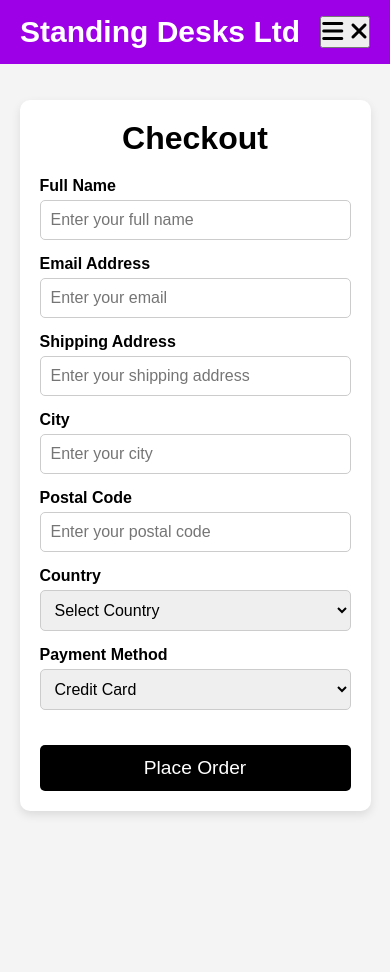
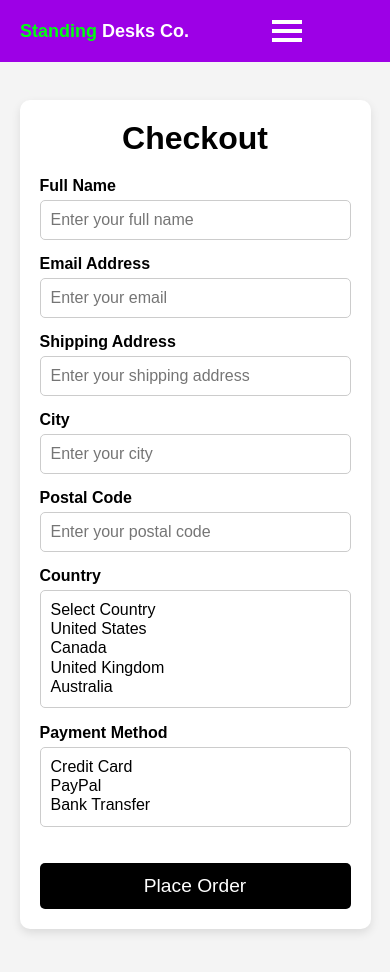
Before and after one commit to DIASAIFUL/Shifa-DDW, a plain HTML site: page checkout.html in a window 390 px wide. Before the commit the page ends 911 px from the top, so only its background shows below. Drawn offline with Linux system fonts and the light colour scheme.

Commit message:
initial commit

```diff
--- a/checkout.html
+++ b/checkout.html
@@ -12,10 +12,17 @@
 <body>
 
   <header class="header">
-    <div class="logo">
-      <a href="home.html"> Standing Desks Ltd</a>
-    </div>
+    <div class="logo"><span>Standing </span> Desks Co.</div>
 
+        <!-- Hidden Checkbox -->
+        <input type="checkbox" id="menu-toggle">
+
+        <!-- Hamburger Icon -->
+        <label for="menu-toggle" class="hamburger">
+            <span></span>
+            <span></span>
+            <span></span>
+        </label>
     <nav class="nav">
       <ul class="nav-links">
         <li><a href="cart.html">Back To cart</a></li>
@@ -23,11 +30,6 @@
       </ul>
     </nav>
 
-  <!-- Hamburger Menu -->
-  <button class="hamburger">
-      <i class="fas fa-bars bar-icon"></i> <!-- Default -->
-      <i class="fas fa-times close-icon"></i> <!-- Hidden initially -->
-  </button>
 </header>
 <!-- <section class="hero">
   <div class="hero-content">
@@ -70,7 +72,7 @@
 
         <div class="form-group">
             <label for="country">Country</label>
-            <select id="country" required>
+            <select id="country" required size="5">
                 <option value="">Select Country</option>
                 <option value="USA">United States</option>
                 <option value="Canada">Canada</option>
@@ -81,7 +83,7 @@
 
         <div class="form-group">
             <label for="payment-method">Payment Method</label>
-            <select id="payment-method" required>
+            <select id="payment-method" required size="3">
                 <option value="credit-card">Credit Card</option>
                 <option value="paypal">PayPal</option>
                 <option value="bank-transfer">Bank Transfer</option>
@@ -93,7 +95,7 @@
 
 
 
-
+</section>
 
 
 <script src="script.js"></script>
--- a/styles.css
+++ b/styles.css
@@ -32,7 +32,8 @@ body {
 
 /* Logo */
 .logo {
-  font-weight: 900 bolded;
+  font-weight: 900;
+  font-weight: bold;
   font-size: 30px;
 }
 .logo span {
@@ -102,7 +103,6 @@ body {
 /* Mobile styles */
 @media (max-width: 768px) {
   .logo {
-    font-weight: 600 bolded;
     font-size: 18px;
     margin-right: 14px;
   }
```
Also changed, not shown: cart.html (+21 -17 lines).
